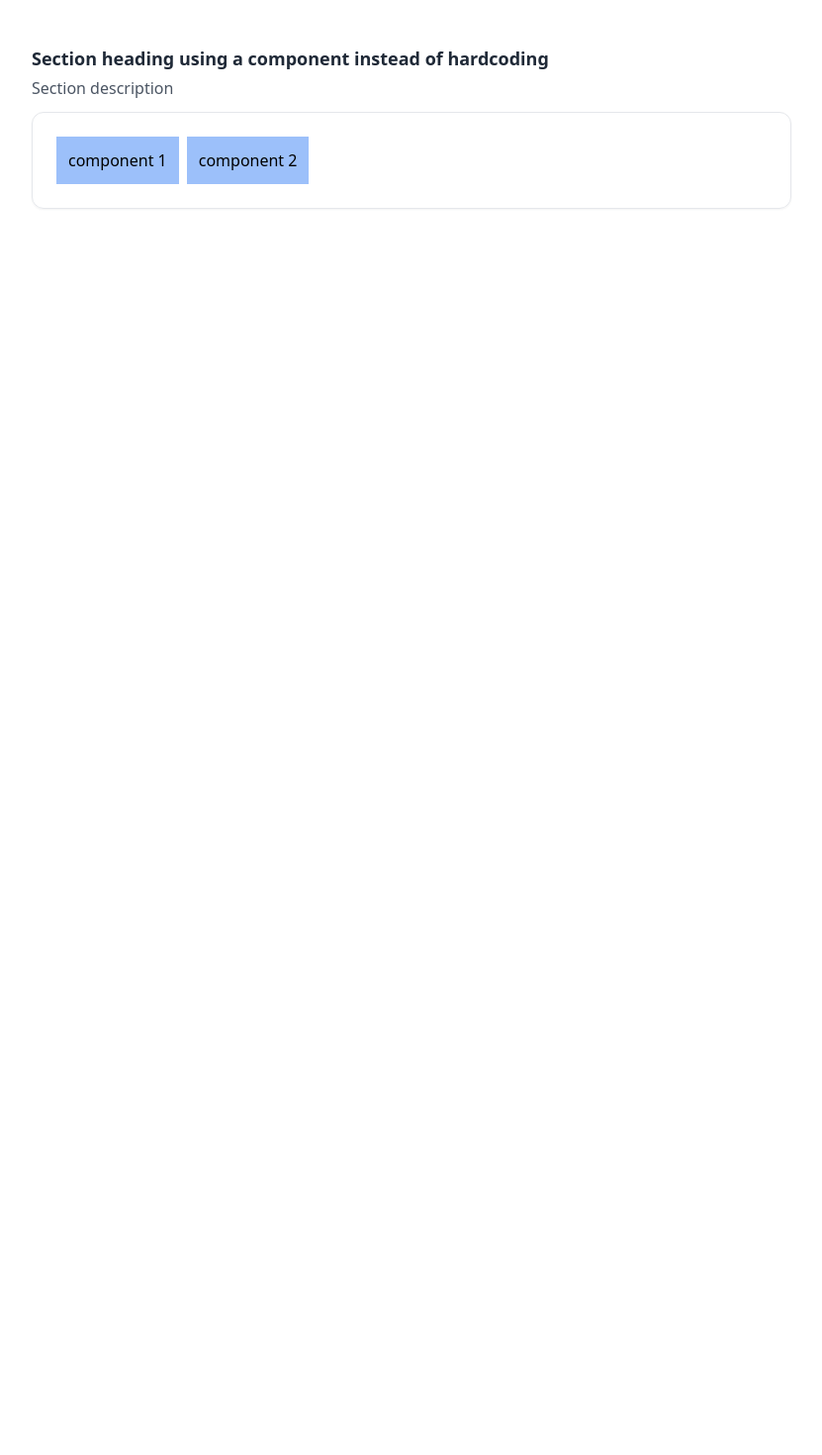
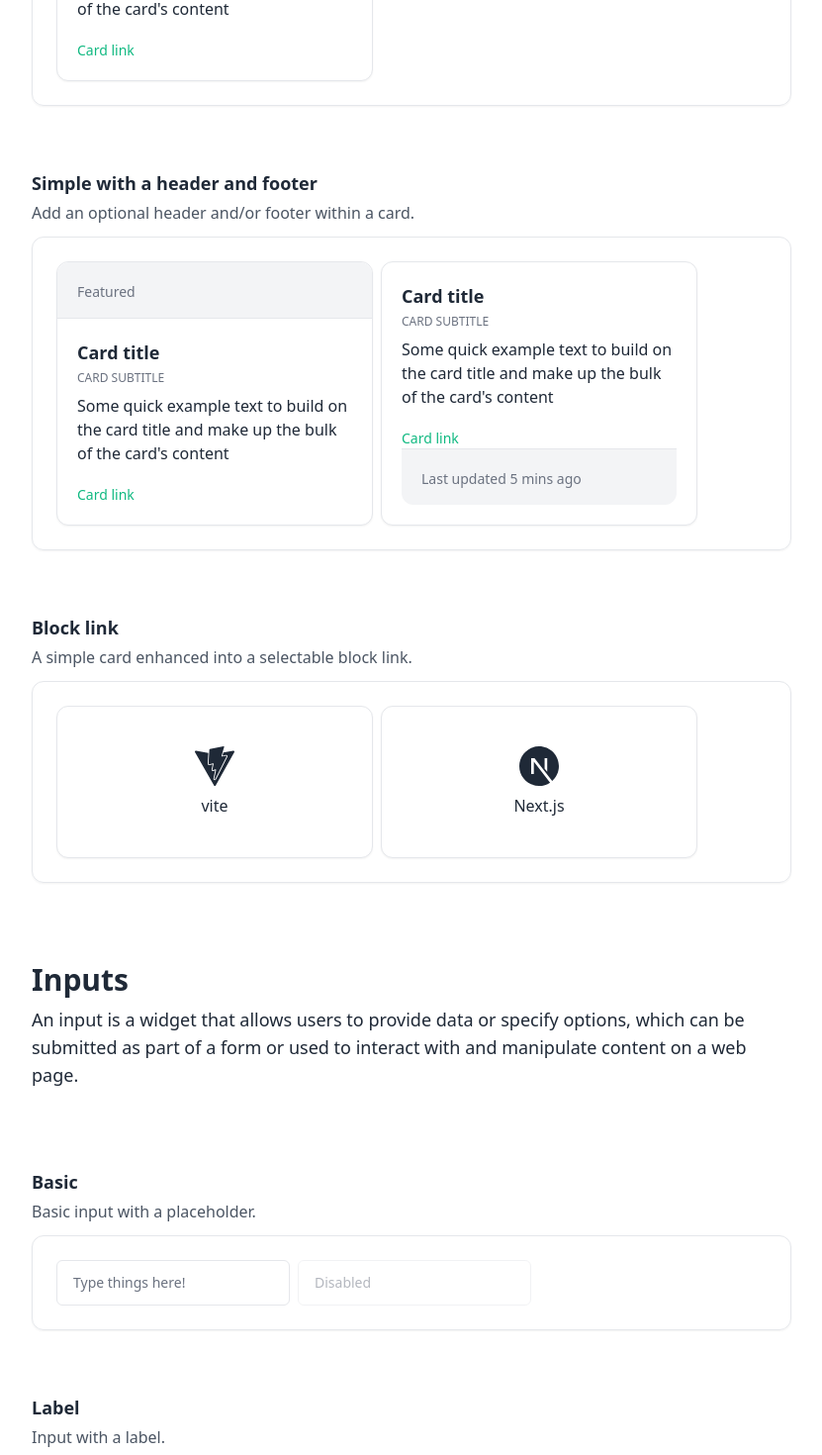
Before and after one commit to LeoGoubard/myown-uilibrary, a React (Vite) app: page /card in a window 1280 px wide. Shown: the part 1720-3190 px from the top of the page at 99% size, without its empty margins (224-1055 px from the left). Before the commit the page ends 1971 px from the top, so only its background shows below. Built offline with nearby package versions, Linux system fonts and the light colour scheme.

Commit message:
feat: add the Card component and the Input component

```diff
--- a/package.json
+++ b/package.json
@@ -17,6 +17,7 @@
 		"tailwind-merge": "^2.2.0"
 	},
 	"devDependencies": {
+		"@tailwindcss/forms": "^0.5.7",
 		"@types/react": "^18.2.15",
 		"@types/react-dom": "^18.2.7",
 		"@typescript-eslint/eslint-plugin": "^6.0.0",
--- a/src/App.tsx
+++ b/src/App.tsx
@@ -2,6 +2,9 @@ import Section from "./components/site/Section";
 import Container from "./components/site/Container";
 import Layout from "./components/site/Layout";
 import Button from "./components/library/Button";
+import { BlockLinkCard, ContentCard } from "./components/library/Card";
+import { SiNextdotjs, SiVite } from "react-icons/si";
+import Input from "./components/library/Input";
 
 export default function App() {
 	return (
@@ -72,28 +75,105 @@ export default function App() {
 
       </Container>
       <Container
-        title="Container heading using a component instead of hardcoding"
-        description="Container description"
+        title="Card"
+        description="A card us a flexible and extensible conten container."
       >
 
 
         {/* Section */}
         <Section
-          title="Section heading using a component instead of hardcoding"
-          description="Section description"
+          title="Simple"
+          description="Simple cards display content and can provide a distinct link that can be selected."
         >
+          <ContentCard
+            title="Card title"
+            subtitle="Card subtitle"
+            plaintext="Some quick example text to build on the card title and make up the bulk of the card's content"
+            link={{
+              url: "#",
+              text: "Card link"
+            }}
+          >
 
-          <div className="bg-blue-500/50 p-3">component 1</div>
-          <div className="bg-blue-500/50 p-3">component 2</div>
+          </ContentCard>
         </Section>
 
+        {/* Section */}
         <Section
-          title="Section heading using a component instead of hardcoding"
-          description="Section description"
+          title="Simple with a header and footer"
+          description="Add an optional header and/or footer within a card."
         >
+          <ContentCard
+            header="Featured"
+            title="Card title"
+            subtitle="Card subtitle"
+            plaintext="Some quick example text to build on the card title and make up the bulk of the card's content"
+            link={{
+              url: "#",
+              text: "Card link"
+            }}
+          >
 
-          <div className="bg-blue-500/50 p-3">component 1</div>
-          <div className="bg-blue-500/50 p-3">component 2</div>
+          </ContentCard>
+          <ContentCard
+          footer="Last updated 5 mins ago"
+            title="Card title"
+            subtitle="Card subtitle"
+            plaintext="Some quick example text to build on the card title and make up the bulk of the card's content"
+            link={{
+              url: "#",
+              text: "Card link"
+            }}
+          >
+
+          </ContentCard>
+        </Section>
+
+        {/* Section */}
+        <Section
+          title="Block link"
+          description="A simple card enhanced into a selectable block link."
+        >
+          <BlockLinkCard url="https://vitejs.dev/" text="vite">
+            <SiVite className="h-10 w-10" />
+          </BlockLinkCard>
+
+          <BlockLinkCard url="https://nextjs.org/" text="Next.js">
+            <SiNextdotjs className="h-10 w-10" />
+          </BlockLinkCard>
+        </Section>
+
+      </Container>
+
+      <Container
+        title="Inputs"
+        description="An input is a widget that allows users to provide data or specify options, which can be submitted as part of a form or used to interact with and manipulate content on a web page."
+      >
+
+
+        {/* Section */}
+        <Section
+          title="Basic"
+          description="Basic input with a placeholder."
+        >
+          <Input type="text" placeholder="Type things here!" />
+          <Input disabled type="text" placeholder="Disabled" />
+        </Section>
+
+        {/* Section */}
+        <Section
+          title="Label"
+          description="Input with a label."
+        >
+          <Input type="email" label="Email" placeholder="you@site.com" />
+        </Section>
+
+        {/* Section */}
+        <Section
+          title="Description"
+          description="Input with a description."
+        >
+          <Input type="password" label="Password" placeholder="super secret!" description="We'll totally hash this my friend ;)" />
         </Section>
 
       </Container>
--- /dev/null
+++ b/src/components/library/Card.tsx
@@ -0,0 +1,74 @@
+import React from 'react'
+import { twMerge } from 'tailwind-merge';
+
+type CardContainerProps = React.HTMLAttributes<HTMLDivElement>
+
+export const CardContainer: React.FC<CardContainerProps> = ({ className, children, ...props }) => {
+
+  const baseClasses: string = "rounded-xl border bg-white shadow-sm";
+
+  const mergedClasses = twMerge([baseClasses, className])
+
+  return (
+    <div className="w-full max-w-xs" {...props}>
+      <div className={mergedClasses}>
+        {children}
+      </div>
+    </div>
+  )
+}
+
+export const ContentCard = ({ header, footer, title, subtitle, plaintext, link, children } : { header?: string, footer?: string, title?: string, subtitle?: string, plaintext?: string, link?: { url: string, text: string }, children?: React.ReactNode }) => {
+  return (
+    <CardContainer>
+
+      {header &&
+        <div className="rounded-t-xl border-b bg-gray-100 px-4 py-3 md:px-5 md:py-4">
+          <p className="mt-1 text-sm text-gray-500">{header}</p>
+        </div>
+      }
+
+      <div className="flex flex-col p-4 md:p-5">
+        {title && <h3 className="text-lg font-bold text-gray-800">{title}</h3>}
+        {subtitle && <p className="mt-1 text-xs font-medium uppercase text-gray-500">{subtitle}</p>}
+        {plaintext && <p className="mt-2 text-gray-800">{plaintext}</p>}
+        {children}
+
+        {link && (
+          <a
+            href={link.url}
+            className="mt-5 inline-flex items-center gap-2 text-sm font-medium text-emerald-500 hover:text-emerald-500"
+          >
+            {link.text}
+          </a>
+        )}
+
+      {footer &&
+        <div className="rounded-b-xl border-t bg-gray-100 px-4 py-3 md:px-5 md:py-4">
+          <p className="mt-1 text-sm text-gray-500">{footer}</p>
+        </div>
+      }
+
+      </div>
+    </CardContainer>
+  )
+}
+
+export const BlockLinkCard = ({ url, text, children } : { url?: string, text?: string, children?: React.ReactNode }) => {
+
+  const linkClasses: string = "flex flex-col items-center p-6 sm:p-10"
+  const linkContent = (
+    <>
+      {children}
+      {text && <p className="mt-2 font-medium">{text}</p>}
+    </>
+  )
+
+  return (
+    <CardContainer className="text-gray-800 transition-colors hover:bg-gray-200/50">
+      <a href={url || "#"} className={linkClasses} target="_blank">
+        {linkContent}
+      </a>
+    </CardContainer>
+  )
+}
--- /dev/null
+++ b/src/components/library/Input.tsx
@@ -0,0 +1,28 @@
+import React from 'react'
+import { twMerge } from 'tailwind-merge'
+
+type InputProps = React.InputHTMLAttributes<HTMLInputElement> & {
+  label?: string
+  description?: string
+}
+
+const Input: React.FC<InputProps> = ({ label, description, className, ...props }) => {
+
+  const baseClasses: string = "block w-full rounded-md border-gray-200 px-4 py-3 text-sm focus:border-emerald-500 focus:ring-emerald-500 disabled:pointer-events-none disabled:opacity-50"
+
+  const mergedClasses: string = twMerge([baseClasses, className])
+
+  return (
+    <div className="max-w-sm space-y-3">
+      {label && (
+        <label className="mb-2 block text-sm font-medium">{label}</label>
+      )}
+      {description && (
+        <p className="mb-2 block text-sm text-gray-500 ">{description}</p>
+      )}
+      <input {...props} className={mergedClasses}/>
+    </div>
+  )
+}
+
+export default Input
--- a/tailwind.config.js
+++ b/tailwind.config.js
@@ -1,8 +1,10 @@
 /** @type {import('tailwindcss').Config} */
+
+import formsPlugin from "@tailwindcss/forms"
 export default {
   content: ["./index.html", "./src/**/*.{js,ts,jsx,tsx}"],
   theme: {
     extend: {},
   },
-  plugins: [],
+  plugins: [formsPlugin],
 }
```
Also changed, not shown: 1 other file (tests, documents, lock files or other folders).
